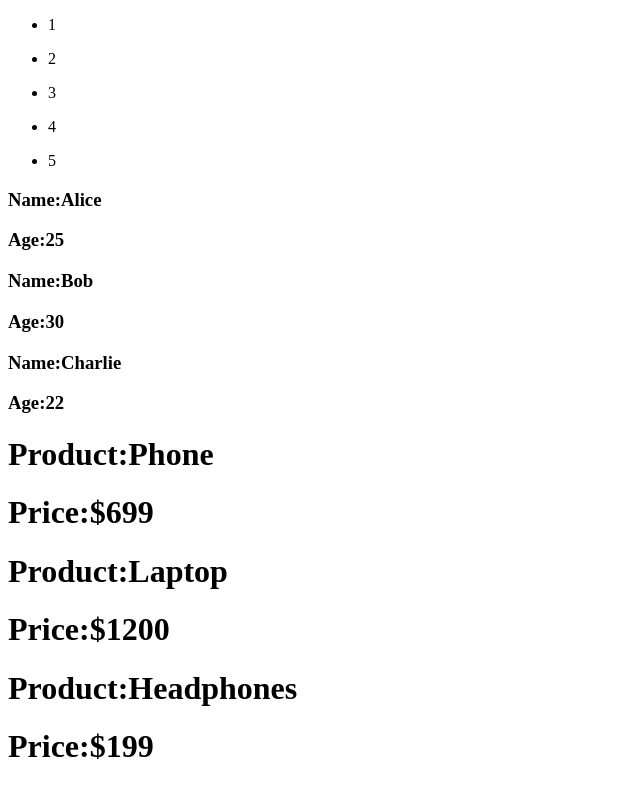
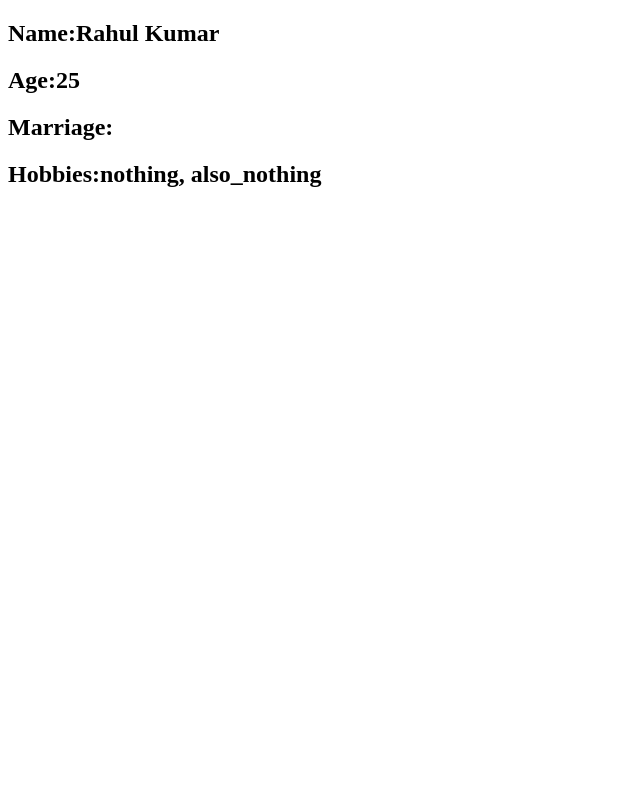
Before and after one commit to Kane-dylan/React-MASTER, a React (Vite) app in the folder react-proc/: page / in a window 1280 px wide. Shown: the top 796 px of the page, without its empty margins (0-640 px from the left). Built offline with nearby package versions, Linux system fonts and the light colour scheme.

Commit message:
todays update-21/01/25

```diff
--- a/react-proc/src/App.jsx
+++ b/react-proc/src/App.jsx
@@ -3,6 +3,7 @@ import Footer from "./components/Footer"
 import Header from "./components/Header"
 import MainContent from "./components/MainContent"
 import ProductList from "./components/ProductList"
+import Props from "./components/Props"
 import UserList from "./components/UserList"
 import WelcomeMessage from "./components/WelcomeMessage"
 import Greeting from "./Greeting"
@@ -18,10 +19,11 @@ const App  = () => {
       <Header/>
       <WelcomeMessage/>
       <MainContent/>
-      <Footer/> */}
+      <Footer/>
       <CreateList/>
       <UserList/>
-      <ProductList/>
+      <ProductList/> */}
+      <Props/>
     </div>
   )
 }
--- /dev/null
+++ b/react-proc/src/components/Props.jsx
@@ -0,0 +1,23 @@
+import React from 'react'
+
+const Props = () => {
+  return <User
+  name="Rahul Kumar"
+  age= {25}
+  isMarried = {false}
+  hobbies= {["nothing,",  " also_nothing"]}
+/>
+}
+
+const User = ({name, age, isMarried, hobbies}) => {
+
+  return <section>
+
+      <h1>Name:{name}</h1>
+      <h1>Age:{age}</h1>
+      <h1>Marriage:{isMarried}</h1>
+      <h1>Hobbies:{hobbies}</h1>
+  </section>
+}
+
+export default Props
--- a/react-proc/src/components/UserList.jsx
+++ b/react-proc/src/components/UserList.jsx
@@ -11,7 +11,6 @@ const UserList = () => {
     <div>
       {users.map((user)=>(
         <div key={user.id}>
-          {/* <li>{user.id}</li> */}
           <h3>Name:{user.name}</h3>
           <h3>Age:{user.age}</h3>
         </div>
```
Also changed, not shown: react-proc/src/components/Person.jsx (added).
